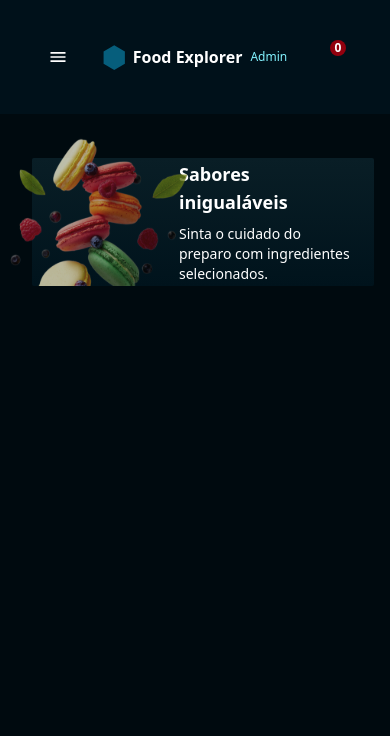
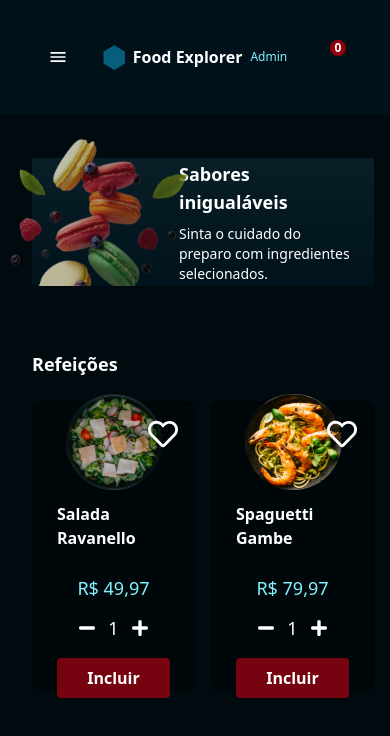
Before and after one commit to FredericoGrz/food-explorer, a React (Vite) app: page / in a window 390 px wide. Shown: the top 736 px of the page. Built offline with nearby package versions, Linux system fonts and the light colour scheme; some icons are missing.

Commit message:
Adicionado os cards de refeição

```diff
--- /dev/null
+++ b/src/Components/Counter/index.jsx
@@ -0,0 +1,26 @@
+import { FaMinus, FaPlus } from "react-icons/fa";
+import { useState } from "react";
+
+export function Counter() {
+  const [number, setNumber] = useState(1);
+
+  function decreaseNumber() {
+    if (number > 1) setNumber((prevState) => --prevState);
+  }
+
+  function increaseNumber() {
+    setNumber((prevState) => ++prevState);
+  }
+
+  return (
+    <div className="flex gap-3">
+      <button onClick={decreaseNumber}>
+        <FaMinus className="text-white text-lg" />
+      </button>
+      <p className="text-white text-lg">{number}</p>
+      <button onClick={increaseNumber}>
+        <FaPlus className="text-white text-lg" />
+      </button>
+    </div>
+  );
+}
--- a/src/Pages/Home.jsx
+++ b/src/Pages/Home.jsx
@@ -1,14 +1,18 @@
+import { FaRegHeart } from "react-icons/fa";
 import { Header } from "../Components/Header";
+import { Counter } from "../Components/Counter";
 import fruits from "../assets/fruits.svg";
+import salada from "../assets/salada-ravanello.svg";
+import spaguetti from "../assets/spaguetti-gambe.svg";
 
 function Home() {
   return (
-    <div className="w-screen h-screen bg-dark-400">
+    <div className="min-w-full min-h-screen bg-dark-400">
       <Header />
-      <div className="">
+      <div className="py-11 pl-8 pr-4 lg:py-24 lg:px-32 flex flex-col gap-16">
         <div
           id="banner"
-          className="py-11 pl-8 pr-4 lg:py-24 lg:px-32 cursor-pointer"
+          className=" cursor-pointer"
         >
           <div className="relative bg-gradient-to-t gradient-200 rounded-sm w-full h-32 lg:h-64">
             <img
@@ -26,6 +30,62 @@ function Home() {
             </div>
           </div>
         </div>
+        <div className="flex w-full gap-14">
+          <div className="flex flex-col w-full gap-6">
+            <h2 className="text-white text-lg font-semibold lg:text-2xl">
+              Refeições
+            </h2>
+            <div className="flex gap-4 lg:gap-7">
+              <div className="w-52 lg:w-72 h-72 lg:h-96 p-6 bg-dark-200 border border-dark-300 rounded-lg relative flex flex-col gap-3 justify-center items-center">
+                <FaRegHeart className="text-white text-3xl absolute top-4 right-4 cursor-pointer" />
+                <img
+                  src={salada}
+                  alt="Imagem de uma salada Ravanello"
+                  className="w-24 lg:w-44 h-24 lg:h-44"
+                />
+                <p className="text-white font-semibold lg:text-2xl">
+                  Salada Ravanello
+                </p>
+                <div>
+                  <p className="hidden lg:block h-9 text-xs text-light-400 text-center line-clamp-2">
+                    Rabanetes, folhas verdes e molho agridoce salpicados com
+                    gergelim
+                  </p>
+                </div>
+                <p className="text-cake-200 text-lg lg:text-xl">R$ 49,97</p>
+                <div className="w-full flex flex-col lg:flex-row lg:mt-2 gap-4 justify-center items-center">
+                  <Counter />
+                  <button className="text-white font-semibold w-full px-6 py-2 bg-tomato-100 rounded hover:bg-tomato-200">
+                    Incluir
+                  </button>
+                </div>
+              </div>
+              <div className="w-52 lg:w-72 h-72 lg:h-96 p-6 bg-dark-200 border border-dark-300 rounded-lg relative flex flex-col gap-3 justify-center items-center">
+                <FaRegHeart className="text-white text-3xl absolute top-4 right-4 cursor-pointer" />
+                <img
+                  src={spaguetti}
+                  alt="Imagem de um Spaguetti Gambe"
+                  className="w-24 lg:w-44 h-24 lg:h-44"
+                />
+                <p className="text-white font-semibold lg:text-2xl">
+                  Spaguetti Gambe
+                </p>
+                <div>
+                  <p className="hidden lg:block text-xs text-light-400 text-center h-9 line-clamp-2">
+                    Massa fresca com camarões e pesto
+                  </p>
+                </div>
+                <p className="text-cake-200 text-lg lg:text-xl">R$ 79,97</p>
+                <div className="w-full flex flex-col lg:flex-row lg:mt-2 gap-4 justify-center items-center">
+                  <Counter />
+                  <button className="text-white font-semibold w-full px-6 py-2 bg-tomato-100 rounded hover:bg-tomato-200">
+                    Incluir
+                  </button>
+                </div>
+              </div>
+            </div>
+          </div>
+        </div>
       </div>
     </div>
   );
```
Also changed, not shown: src/assets/salada-ravanello.svg (added), src/assets/spaguetti-gambe.svg (added).
